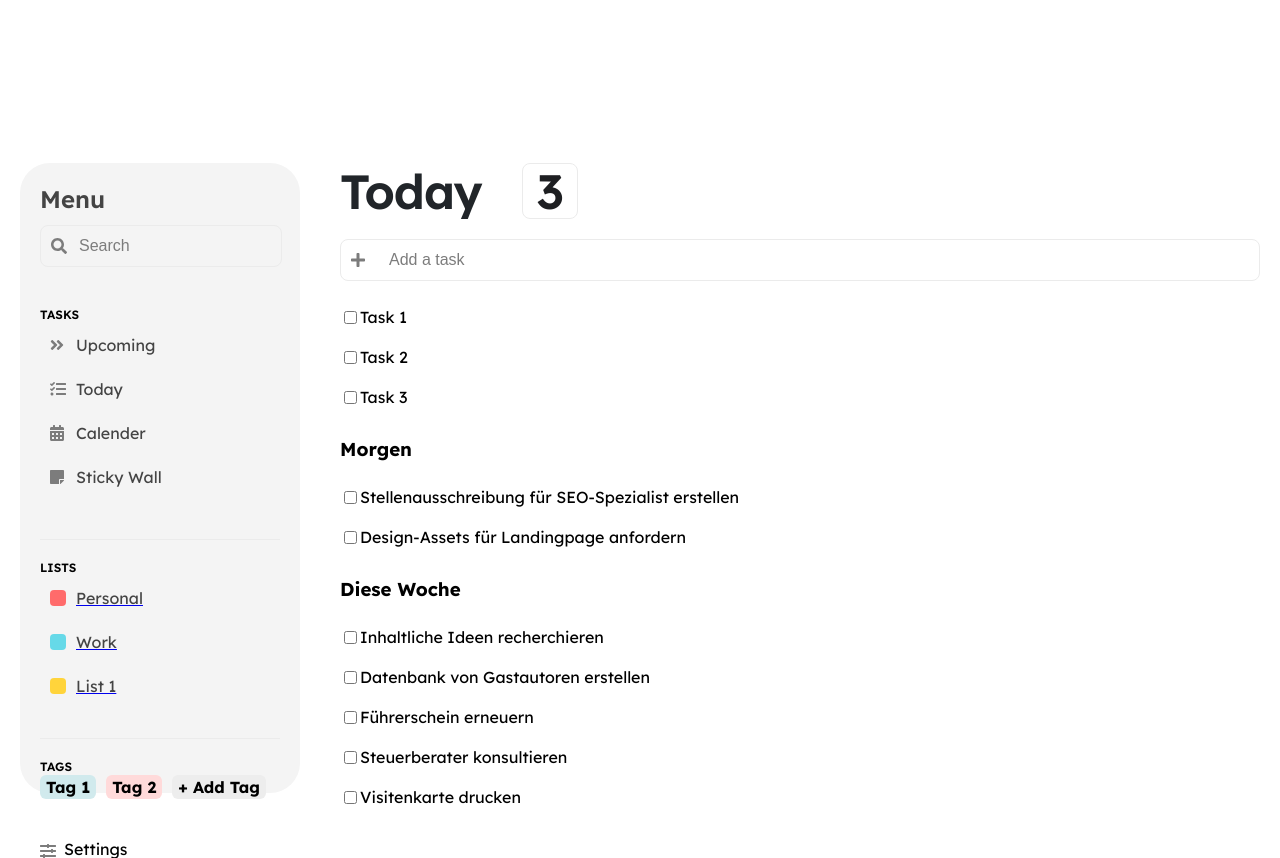
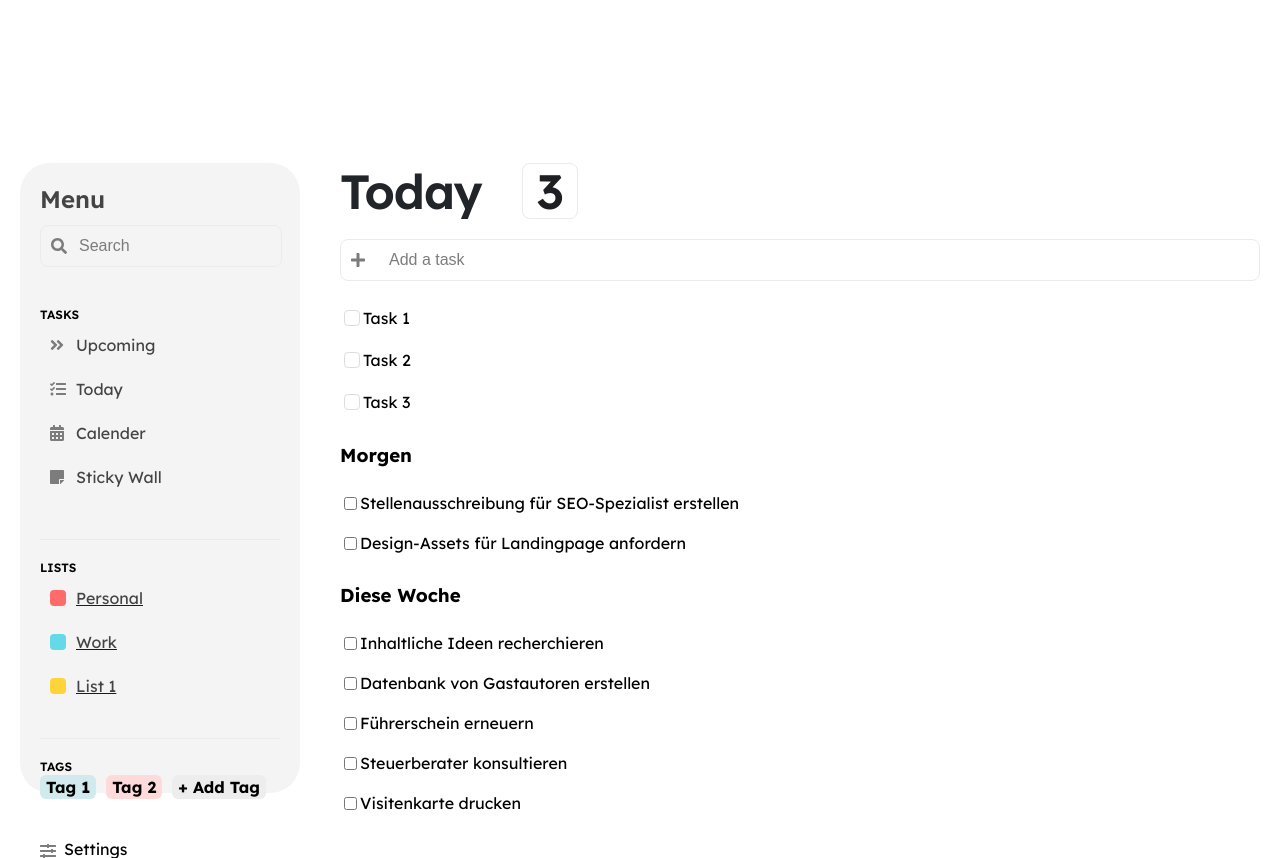
Before and after one commit to HexyFex/todo_app, a Django app: page / in a window 1280 px wide. Shown: the top 858 px of the page. Run offline with Django 5.2, Linux system fonts and the light colour scheme; a user stored in the database is signed in; data comes from the database, SQL or seed files in the repository.

Commit message:
CSS der Checkbox angepasst

```diff
--- a/base/static/base/base.css
+++ b/base/static/base/base.css
@@ -357,6 +357,47 @@ body {
     font-size: 0.8em;
 }
 
+/* Stil für die Checkbox */
+.task-item input[type="checkbox"] {
+    appearance: none; /* Entfernt das standardmäßige Checkbox-Styling */
+    box-shadow: rgba(0, 0, 0, 0.08) 0px 0px 0px;
+    cursor: pointer;
+    position: relative;
+    outline: none;
+    display: flex;
+    justify-content: center;
+    align-items: center;
+    overflow: hidden;
+    width: 16px;
+    height: 16px;
+    opacity: 1;
+    pointer-events: auto;
+    color: rgba(124, 124, 124, 0);
+    background-color: rgba(235, 235, 235, 0);
+    border-radius: 4px;
+    border: 1px solid rgb(221, 221, 221);
+}
+
+/* Markierung, wenn die Checkbox aktiviert ist */
+.task-item input[type="checkbox"]:checked {
+    background-color: #fdfdfd;
+    color: #7b7b7b;
+}
+
+/* Zusätzliche Pseudo-Elemente für das Häkchen */
+.task-item input[type="checkbox"]:checked::after {
+    content: '';
+    position: absolute;
+    top: 50%;
+    left: 50%;
+    width: 10px;
+    height: 10px;
+    background: #7b7b7b;
+    transform: translate(-50%, -50%);
+    clip-path: polygon(14% 44%, 0% 66%, 50% 100%, 100% 20%, 82% 0%, 41% 70%);
+}
+
+
 .schedule {
     background-color: #ff6347;
     color: #fff;
@@ -452,7 +493,8 @@ body {
 .lists, .tags {
     border-top: thin solid #ebebeb; /* Thin border as a divider */
     padding-top: 20px; /* Add some spacing between the sections */
-    padding-bottom: 20px }
+    padding-bottom: 20px
+}
 
 /* Optional: Adjust padding or margin to fine-tune the spacing */
 .tags {
--- a/base/templates/base/task_list.html
+++ b/base/templates/base/task_list.html
@@ -126,6 +126,7 @@
 
         </div>
     </div>
+
     <div class="main-content">
         <div class="upcoming">
             <h2>Today<span class="titlebadge">{{ count }}</span></h2>
@@ -153,8 +154,9 @@
                     </ul>
                 </div>
 
+            </div>
 
-            </div>
+
             <div class="tasks-tomorrow">
                 <h3>Morgen</h3>
                 <ul>
```
